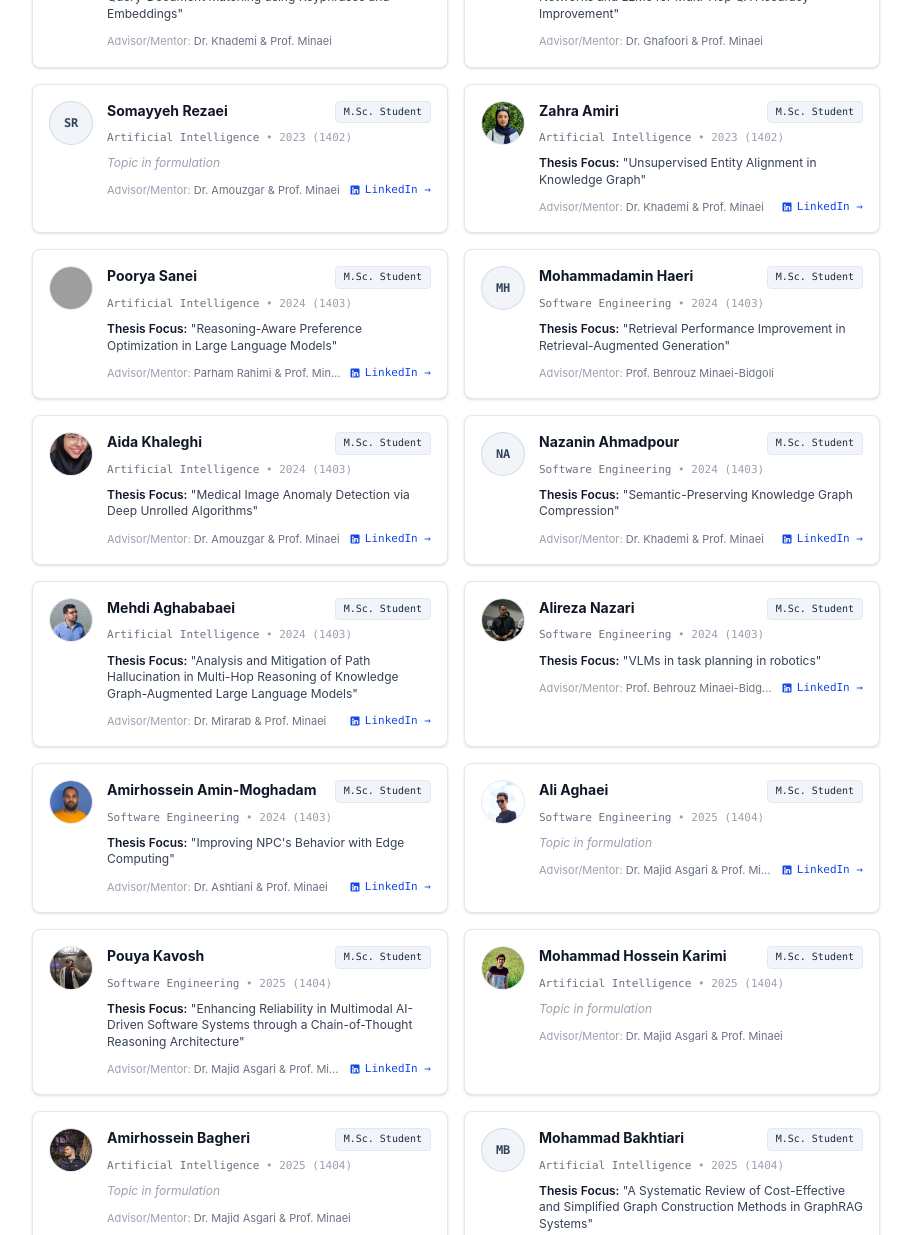
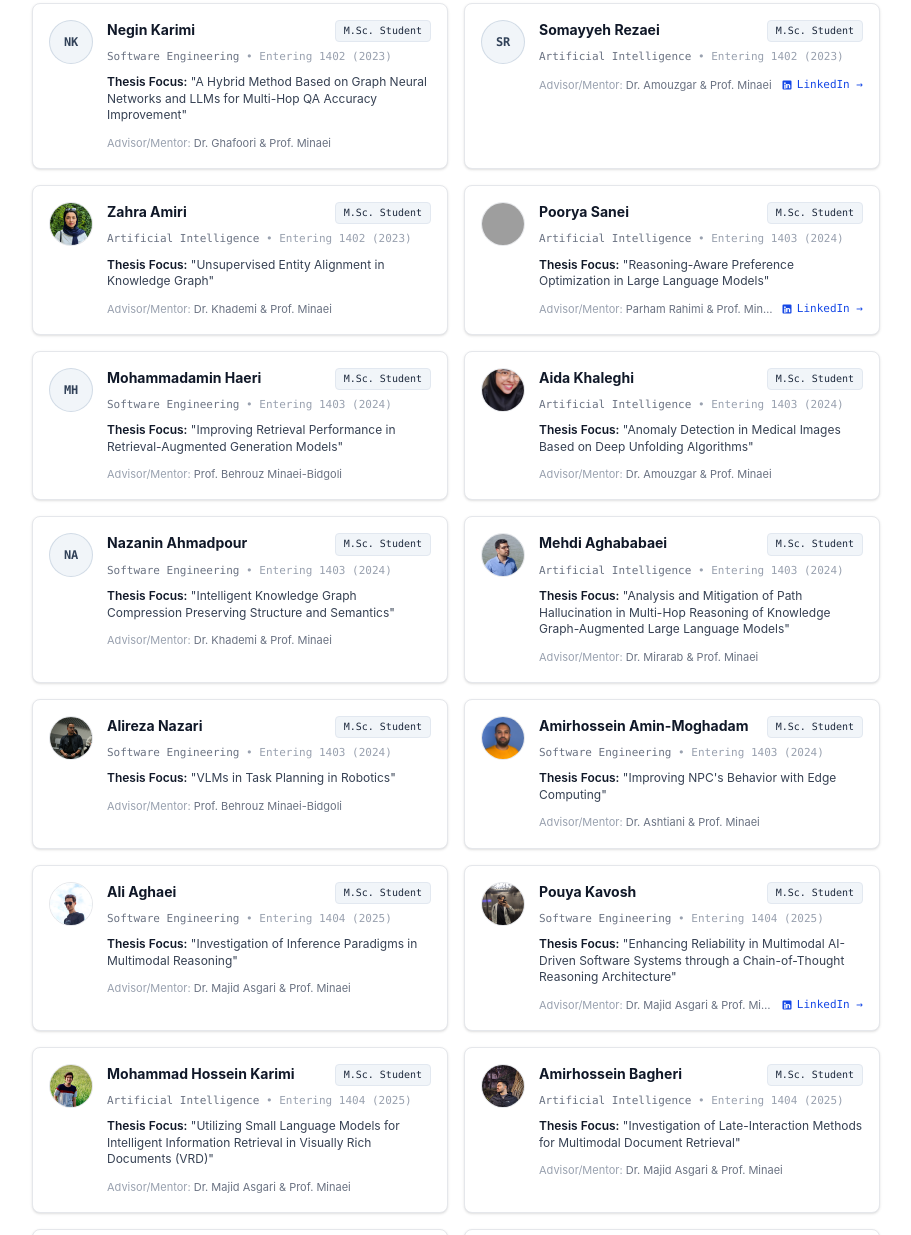
Before and after one commit to PooryaSN2000/prof-minaei-web, a website built with Vite: page students.html in a window 1280 px wide. Shown: the part 1020-2255 px from the top of the page, without its empty margins (184-1095 px from the left). Built offline with nearby package versions, Linux system fonts and the light colour scheme; grey boxes are pictures that could not be loaded.

Commit message:
Update student entry years to dual Shamsi/Gregorian and assign seminar titles for 1404 cohort

```diff
--- a/src/data/students.json
+++ b/src/data/students.json
@@ -4,7 +4,7 @@
       "name": "Alireza Ghasemi",
       "degree": "Ph.D. Candidate",
       "program": "Computer Engineering",
-      "year": "2025 (1404)",
+      "year": "Entering 1404 (2025)",
       "mentor": "Prof. Behrouz Minaei-Bidgoli",
       "topic": "",
       "image": "./images/people/alireza_ghasemi.jpeg",
@@ -14,7 +14,7 @@
       "name": "Fatemeh Marefat",
       "degree": "Ph.D. Candidate",
       "program": "Computer Engineering",
-      "year": "2025 (1404)",
+      "year": "Entering 1404 (2025)",
       "mentor": "Prof. Behrouz Minaei-Bidgoli",
       "topic": "",
       "image": "./images/people/fateme_marefat.jpeg",
@@ -51,10 +51,20 @@
       "linkedin": ""
     },
     {
+      "name": "Mohammad Najafi",
+      "degree": "M.Sc. Student",
+      "program": "Game Development",
+      "year": "Entering 1402 (2023)",
+      "mentor": "Prof. Behrouz Minaei-Bidgoli",
+      "topic": "",
+      "image": "",
+      "linkedin": ""
+    },
+    {
       "name": "Arefeh Rajabian",
       "degree": "M.Sc. Student",
       "program": "Software Engineering",
-      "year": "2023 (1402)",
+      "year": "Entering 1402 (2023)",
       "mentor": "Dr. Zohreh Motashaker & Prof. Minaei",
       "topic": "Improving Reasoning in Large Language Models Using Prompt Engineering or Model Tuning Methods",
       "image": "./images/people/arefe_rajabian.jpg",
@@ -64,7 +74,7 @@
       "name": "Fatemeh Sotoudeh",
       "degree": "M.Sc. Student",
       "program": "Software Engineering",
-      "year": "2023 (1402)",
+      "year": "Entering 1402 (2023)",
       "mentor": "Dr. Khademi & Prof. Minaei",
       "topic": "Improving Document Retrieval Based on Query-Document Matching using Keyphrases and Embeddings",
       "image": "",
@@ -74,7 +84,7 @@
       "name": "Negin Karimi",
       "degree": "M.Sc. Student",
       "program": "Software Engineering",
-      "year": "2023 (1402)",
+      "year": "Entering 1402 (2023)",
       "mentor": "Dr. Ghafoori & Prof. Minaei",
       "topic": "A Hybrid Method Based on Graph Neural Networks and LLMs for Multi-Hop QA Accuracy Improvement",
       "image": "",
@@ -84,7 +94,7 @@
       "name": "Somayyeh Rezaei",
       "degree": "M.Sc. Student",
       "program": "Artificial Intelligence",
-      "year": "2023 (1402)",
+      "year": "Entering 1402 (2023)",
       "mentor": "Dr. Amouzgar & Prof. Minaei",
       "topic": "",
       "image": "",
@@ -94,17 +104,17 @@
       "name": "Zahra Amiri",
       "degree": "M.Sc. Student",
       "program": "Artificial Intelligence",
-      "year": "2023 (1402)",
+      "year": "Entering 1402 (2023)",
       "mentor": "Dr. Khademi & Prof. Minaei",
       "topic": "Unsupervised Entity Alignment in Knowledge Graph",
       "image": "./images/people/zahra_amiri.jpg",
-      "linkedin": "https://www.linkedin.com/in/zahraaamiri/"
+      "linkedin": ""
     },
     {
       "name": "Poorya Sanei",
       "degree": "M.Sc. Student",
       "program": "Artificial Intelligence",
-      "year": "2024 (1403)",
+      "year": "Entering 1403 (2024)",
       "mentor": "Parham Rahimi & Prof. Minaei",
       "topic": "Reasoning-Aware Preference Optimization in Large Language Models",
       "image": "./images/people/poorya_saneei.jpg",
@@ -114,9 +124,9 @@
       "name": "Mohammadamin Haeri",
       "degree": "M.Sc. Student",
       "program": "Software Engineering",
-      "year": "2024 (1403)",
+      "year": "Entering 1403 (2024)",
       "mentor": "Prof. Behrouz Minaei-Bidgoli",
-      "topic": "Retrieval Performance Improvement in Retrieval-Augmented Generation",
+      "topic": "Improving Retrieval Performance in Retrieval-Augmented Generation Models",
       "image": "",
       "linkedin": ""
     },
@@ -124,79 +134,79 @@
       "name": "Aida Khaleghi",
       "degree": "M.Sc. Student",
       "program": "Artificial Intelligence",
-      "year": "2024 (1403)",
+      "year": "Entering 1403 (2024)",
       "mentor": "Dr. Amouzgar & Prof. Minaei",
-      "topic": "Medical Image Anomaly Detection via Deep Unrolled Algorithms",
+      "topic": "Anomaly Detection in Medical Images Based on Deep Unfolding Algorithms",
       "image": "./images/people/aida_khaleghi.jpg",
-      "linkedin": "https://www.linkedin.com/in/aidakhaleghi/"
+      "linkedin": ""
     },
     {
       "name": "Nazanin Ahmadpour",
       "degree": "M.Sc. Student",
       "program": "Software Engineering",
-      "year": "2024 (1403)",
+      "year": "Entering 1403 (2024)",
       "mentor": "Dr. Khademi & Prof. Minaei",
-      "topic": "Semantic-Preserving Knowledge Graph Compression",
+      "topic": "Intelligent Knowledge Graph Compression Preserving Structure and Semantics",
       "image": "",
-      "linkedin": "https://www.linkedin.com/in/nazanin-ahmadpour/"
+      "linkedin": ""
     },
     {
       "name": "Mehdi Aghababaei",
       "degree": "M.Sc. Student",
       "program": "Artificial Intelligence",
-      "year": "2024 (1403)",
+      "year": "Entering 1403 (2024)",
       "mentor": "Dr. Mirarab & Prof. Minaei",
       "topic": "Analysis and Mitigation of Path Hallucination in Multi-Hop Reasoning of Knowledge Graph-Augmented Large Language Models",
       "image": "./images/people/mahdi_aghababaei.jpg",
-      "linkedin": "https://www.linkedin.com/in/mahdi-aghababaei-5b250921a/"
+      "linkedin": ""
     },
     {
       "name": "Alireza Nazari",
       "degree": "M.Sc. Student",
       "program": "Software Engineering",
-      "year": "2024 (1403)",
+      "year": "Entering 1403 (2024)",
       "mentor": "Prof. Behrouz Minaei-Bidgoli",
-      "topic": "VLMs in task planning in robotics",
+      "topic": "VLMs in Task Planning in Robotics",
       "image": "./images/people/alireza_nazari.jpg",
-      "linkedin": "https://www.linkedin.com/in/alireza-nazari-work/"
+      "linkedin": ""
     },
     {
       "name": "Amirhossein Amin-Moghadam",
       "degree": "M.Sc. Student",
       "program": "Software Engineering",
-      "year": "2024 (1403)",
+      "year": "Entering 1403 (2024)",
       "mentor": "Dr. Ashtiani & Prof. Minaei",
       "topic": "Improving NPC's Behavior with Edge Computing",
       "image": "./images/people/amirhossein_amin_moghaddam.jpeg",
-      "linkedin": "https://www.linkedin.com/in/amirhossein-amin-moghaddam/"
+      "linkedin": ""
     },
     {
       "name": "Ali Aghaei",
       "degree": "M.Sc. Student",
       "program": "Software Engineering",
-      "year": "2025 (1404)",
+      "year": "Entering 1404 (2025)",
       "mentor": "Dr. Majid Asgari & Prof. Minaei",
-      "topic": "",
+      "topic": "Investigation of Inference Paradigms in Multimodal Reasoning",
       "image": "./images/people/ali_aghaei.jpg",
-      "linkedin": "https://www.linkedin.com/in/ali-aghaee/"
+      "linkedin": ""
     },
     {
       "name": "Pouya Kavosh",
       "degree": "M.Sc. Student",
       "program": "Software Engineering",
-      "year": "2025 (1404)",
+      "year": "Entering 1404 (2025)",
       "mentor": "Dr. Majid Asgari & Prof. Minaei",
       "topic": "Enhancing Reliability in Multimodal AI-Driven Software Systems through a Chain-of-Thought Reasoning Architecture",
       "image": "./images/people/pooya_kavosh.jpg",
-      "linkedin": "https://www.linkedin.com/in/pooyakavosh/"
+      "linkedin": "https://www.linkedin.com/in/pooya-kavosh-a0063229b/"
     },
     {
       "name": "Mohammad Hossein Karimi",
       "degree": "M.Sc. Student",
       "program": "Artificial Intelligence",
-      "year": "2025 (1404)",
+      "year": "Entering 1404 (2025)",
       "mentor": "Dr. Majid Asgari & Prof. Minaei",
-      "topic": "",
+      "topic": "Utilizing Small Language Models for Intelligent Information Retrieval in Visually Rich Documents (VRD)",
       "image": "./images/people/mohammadhossein_karimi.jpg",
       "linkedin": ""
     },
@@ -204,9 +214,9 @@
       "name": "Amirhossein Bagheri",
       "degree": "M.Sc. Student",
       "program": "Artificial Intelligence",
-      "year": "2025 (1404)",
+      "year": "Entering 1404 (2025)",
       "mentor": "Dr. Majid Asgari & Prof. Minaei",
-      "topic": "",
+      "topic": "Investigation of Late-Interaction Methods for Multimodal Document Retrieval",
       "image": "./images/people/amirhossein_bagheri.jpg",
       "linkedin": ""
     },
@@ -214,7 +224,7 @@
       "name": "Mohammad Bakhtiari",
       "degree": "M.Sc. Student",
       "program": "Artificial Intelligence",
-      "year": "2025 (1404)",
+      "year": "Entering 1404 (2025)",
       "mentor": "Dr. Majid Asgari & Prof. Minaei",
       "topic": "A Systematic Review of Cost-Effective and Simplified Graph Construction Methods in GraphRAG Systems",
       "image": "",
@@ -224,49 +234,49 @@
       "name": "Amirhossein Karami",
       "degree": "M.Sc. Student",
       "program": "Artificial Intelligence",
-      "year": "2025 (1404)",
+      "year": "Entering 1404 (2025)",
       "mentor": "Dr. Majid Asgari & Prof. Minaei",
-      "topic": "",
+      "topic": "World Models in Multimodal AI: A Survey on Reasoning and Planning in Latent Space",
       "image": "./images/people/amirhosein_karami.jpg",
-      "linkedin": "https://www.linkedin.com/in/amirhosseinkarami/"
+      "linkedin": ""
     },
     {
       "name": "Mohadeseh Emadi",
       "degree": "M.Sc. Student",
       "program": "Artificial Intelligence",
-      "year": "2025 (1404)",
+      "year": "Entering 1404 (2025)",
       "mentor": "Dr. Majid Asgari, Dr. Shahbazi & Prof. Minaei",
-      "topic": "",
+      "topic": "Enhancing Knowledge Graph-Based Retrieval-Augmented Generation via Reinforcement Learning",
       "image": "./images/people/mohadeseh_emadi.jpeg",
-      "linkedin": "https://www.linkedin.com/in/mohaddeseh-emadi-a4648a413"
+      "linkedin": ""
     },
     {
       "name": "Kian Omoomi",
       "degree": "M.Sc. Student",
       "program": "Software Engineering",
-      "year": "2025 (1404)",
+      "year": "Entering 1404 (2025)",
       "mentor": "Dr. Majid Asgari & Prof. Minaei",
       "topic": "Study of Methods for User Representation in Personalized Text Classification",
       "image": "./images/people/kian_omoomi.jpg",
-      "linkedin": "https://www.linkedin.com/in/kian-omoomi/"
+      "linkedin": ""
     },
     {
       "name": "Alireza Mohammadi",
       "degree": "M.Sc. Student",
       "program": "Software Engineering",
-      "year": "2025 (1404)",
+      "year": "Entering 1404 (2025)",
       "mentor": "Dr. Majid Asgari & Prof. Minaei",
       "topic": "Uncertainty-Aware Retrieval-Augmented Generation",
       "image": "./images/people/alireza_mohammadi.jpg",
-      "linkedin": "https://linkedin.com/in/alirezamohammadiii"
+      "linkedin": ""
     },
     {
       "name": "Fatemeh Yousefi",
       "degree": "M.Sc. Student",
       "program": "Software Engineering",
-      "year": "2025 (1404)",
+      "year": "Entering 1404 (2025)",
       "mentor": "Dr. Majid Asgari & Prof. Minaei",
-      "topic": "",
+      "topic": "Multimodal Graph-Based Retrieval-Augmented Generation Systems: Architectures, Challenges, and Applications",
       "image": "",
       "linkedin": ""
     },
@@ -274,11 +284,11 @@
       "name": "Maryam Mortazavi Nik",
       "degree": "M.Sc. Student",
       "program": "Software Engineering",
-      "year": "2025 (1404)",
+      "year": "Entering 1404 (2025)",
       "mentor": "Dr. Majid Asgari & Prof. Minaei",
-      "topic": "Consistency checking in semantic web",
+      "topic": "A Hybrid Approach Combining Traditional Reasoners and Graph-Based Language Models for Validation and Consistency Checking in the Semantic Web",
       "image": "./images/people/maryam_mortazavi.jpg",
-      "linkedin": "https://www.linkedin.com/in/maryam-mortazavi-nik-383298246"
+      "linkedin": ""
     }
   ],
   "alumni": [
@@ -286,47 +296,27 @@
       "name": "Mohammad Abdous",
       "degree": "Ph.D. Graduate",
       "program": "Computer Engineering",
-      "year": "2024 (1403)",
+      "year": "",
       "mentor": "Prof. Behrouz Minaei-Bidgoli",
       "topic": "",
       "image": "./images/people/mohammad_abdous.jpg",
-      "linkedin": "https://www.linkedin.com/in/mohammad-abdous/"
+      "linkedin": "https://www.linkedin.com/in/mohammad-abdous-1994/"
     },
     {
       "name": "Mohammadamin Shahab",
       "degree": "Ph.D. Graduate",
       "program": "Computer Engineering",
-      "year": "2024 (1403)",
+      "year": "",
       "mentor": "Prof. Behrouz Minaei-Bidgoli",
       "topic": "",
       "image": "./images/people/mohammadamin_shahab.jpeg",
-      "linkedin": "https://www.linkedin.com/in/mohammadamin-shahab-979824225/"
-    },
-    {
-      "name": "Peyman Attarsayah",
-      "degree": "M.Sc. (Defended)",
-      "program": "Artificial Intelligence",
-      "year": "2024 (1403)",
-      "mentor": "Dr. Majid Asgari & Prof. Minaei",
-      "topic": "Enhancing Entity Linking Based on the Explorer-Reader Paradigm",
-      "image": "./images/people/peyman_attarsayah.jpg",
-      "linkedin": ""
-    },
-    {
-      "name": "Reza Alidoust",
-      "degree": "M.Sc. (Defended)",
-      "program": "Artificial Intelligence",
-      "year": "2024 (1403)",
-      "mentor": "Prof. Behrouz Minaei-Bidgoli",
-      "topic": "Knowledge Graph Completion via Permutation Contrastive Learning on Multimodal Embeddings",
-      "image": "./images/people/reza_alidoost.jpg",
-      "linkedin": ""
+      "linkedin": "https://www.linkedin.com/in/mohammadamin-shahab/"
     },
     {
       "name": "Mohammad Qafqazian",
       "degree": "M.Sc. (Defended)",
       "program": "Software Engineering",
-      "year": "2024 (1403)",
+      "year": "Entering 1402 (2023)",
       "mentor": "Dr. Torabian & Prof. Minaei",
       "topic": "LLM Reasoning",
       "image": "./images/people/mohammad_qafqazian.jpg",
@@ -336,10 +326,30 @@
       "name": "Hanieh Nojabaee",
       "degree": "M.Sc. (Defended)",
       "program": "E-Commerce",
-      "year": "2023 (1402)",
+      "year": "Entering 1401 (2022)",
       "mentor": "Dr. Shenasa & Prof. Minaei",
       "topic": "Title Generation",
       "image": "",
+      "linkedin": ""
+    },
+    {
+      "name": "Peyman Attarsayah",
+      "degree": "M.Sc. (Defended)",
+      "program": "Artificial Intelligence",
+      "year": "Entering 1401 (2022)",
+      "mentor": "Dr. Majid Asgari & Prof. Minaei",
+      "topic": "Enhancing Entity Linking Based on the Explorer-Reader Paradigm",
+      "image": "./images/people/peyman_attarsayah.jpg",
+      "linkedin": "https://www.linkedin.com/in/peyman-attarsayah/"
+    },
+    {
+      "name": "Reza Alidoust",
+      "degree": "M.Sc. (Defended)",
+      "program": "Artificial Intelligence",
+      "year": "Entering 1401 (2022)",
+      "mentor": "Prof. Behrouz Minaei-Bidgoli",
+      "topic": "Knowledge Graph Completion via Permutation Contrastive Learning on Multimodal Embeddings",
+      "image": "./images/people/reza_alidoost.jpg",
       "linkedin": ""
     }
   ],
--- a/students.html
+++ b/students.html
@@ -257,7 +257,7 @@
 
             ${s.topic
               ? `<div class="text-xs text-gray-700 leading-snug pt-0.5"><span class="font-semibold text-gray-900">${isAlumni ? 'Defended Thesis' : 'Thesis Focus'}:</span> "${s.topic}"</div>`
-              : `<div class="text-xs text-gray-400 italic pt-0.5">Topic in formulation</div>`
+              : ''
             }
 
             <div class="flex items-center justify-between pt-1 gap-2">
```
